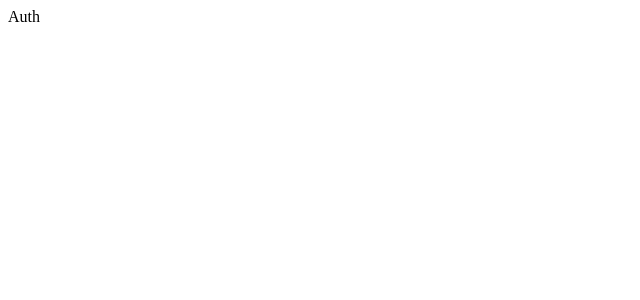
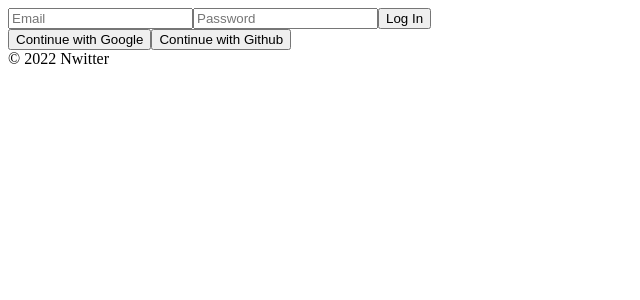
Before and after one commit to jsolaura/nwitter, a React (Create React App) app: page / in a window 1280 px wide. Shown: the top 300 px of the page, without its empty margins (0-640 px from the left). Built offline with nearby package versions, Linux system fonts and the light colour scheme.

Commit message:
useful of onChange event, firebase setting

```diff
--- /dev/null
+++ b/jsconfig.json
@@ -0,0 +1,6 @@
+{
+  "compilerOptions": {
+    "baseUrl": "src"
+  },
+  "include": ["src"]
+}
--- a/src/components/App.js
+++ b/src/components/App.js
@@ -1,9 +1,17 @@
 import React, {useState} from "react";
-import AppRouter from "./Router";
+import AppRouter from "components/Router";
+import { authService } from "fbase"
 
 function App() {
-  const [isLoggedIn, setIsLoggedIn] = useState(false);
-  return <AppRouter isLoggedIn={isLoggedIn} />;
+    const [isLoggedIn, setIsLoggedIn] = useState(authService.currentUser);
+
+    return (
+        <>
+            <AppRouter isLoggedIn={isLoggedIn} />
+            <footer>&copy; {new Date().getFullYear()} Nwitter</footer>
+        </>
+    );
+
 }
 
 export default App;
--- a/src/components/Router.js
+++ b/src/components/Router.js
@@ -1,7 +1,7 @@
 import React, { useState } from 'react';
 import { HashRouter as  Router, Route, Switch } from "react-router-dom";
-import Auth from "../routes/Auth";
-import Home from "../routes/Home";
+import Auth from "routes/Auth";
+import Home from "routes/Home";
 
 
 const AppRouter = ({ isLoggedIn }) => {
--- a/src/firebase.js
+++ b/src/fbase.js
@@ -1,4 +1,5 @@
-import * as firebase from "firebase/app";
+import { initializeApp } from "firebase/app";
+import { getAuth } from "firebase/auth";
 
 const firebaseConfig = {
     apiKey: process.env.REACT_APP_API_KEY,
@@ -9,4 +10,6 @@ const firebaseConfig = {
     appId: process.env.REACT_APP_APP_ID,
 };
 
-export default firebase.initializeApp(firebaseConfig);
+initializeApp(firebaseConfig);
+
+export const authService = getAuth();
--- a/src/routes/Auth.js
+++ b/src/routes/Auth.js
@@ -1,9 +1,32 @@
-import React from 'react';
+import React, {useState} from 'react';
 
 const Auth = () => {
+    const [email, setEmail] = useState("");
+    const [password, setPassword] = useState("");
+
+    const onChange = (event) => {
+        const {target: {name, value}} = event;
+        if (name === "email") {
+            setEmail(value);
+        } else if (name === "password") {
+            setPassword(value);
+        }
+        console.log(event.target.name);
+    };
+
+    const onSubmit = (e) => {
+        e.preventDefault();
+    }
+
     return (
         <div>
-            <span>Auth</span>
+            <form onSubmit={onSubmit}>
+                <input type={"text"} name={"email"} onChange={onChange} placeholder={"Email"} value={email} required/>
+                <input type={"password"} name={"password"} onChange={onChange} placeholder={"Password"} value={password} required/>
+                <input type={"submit"} value={"Log In"} />
+            </form>
+            <button>Continue with Google</button>
+            <button>Continue with Github</button>
         </div>
     );
 };
```
